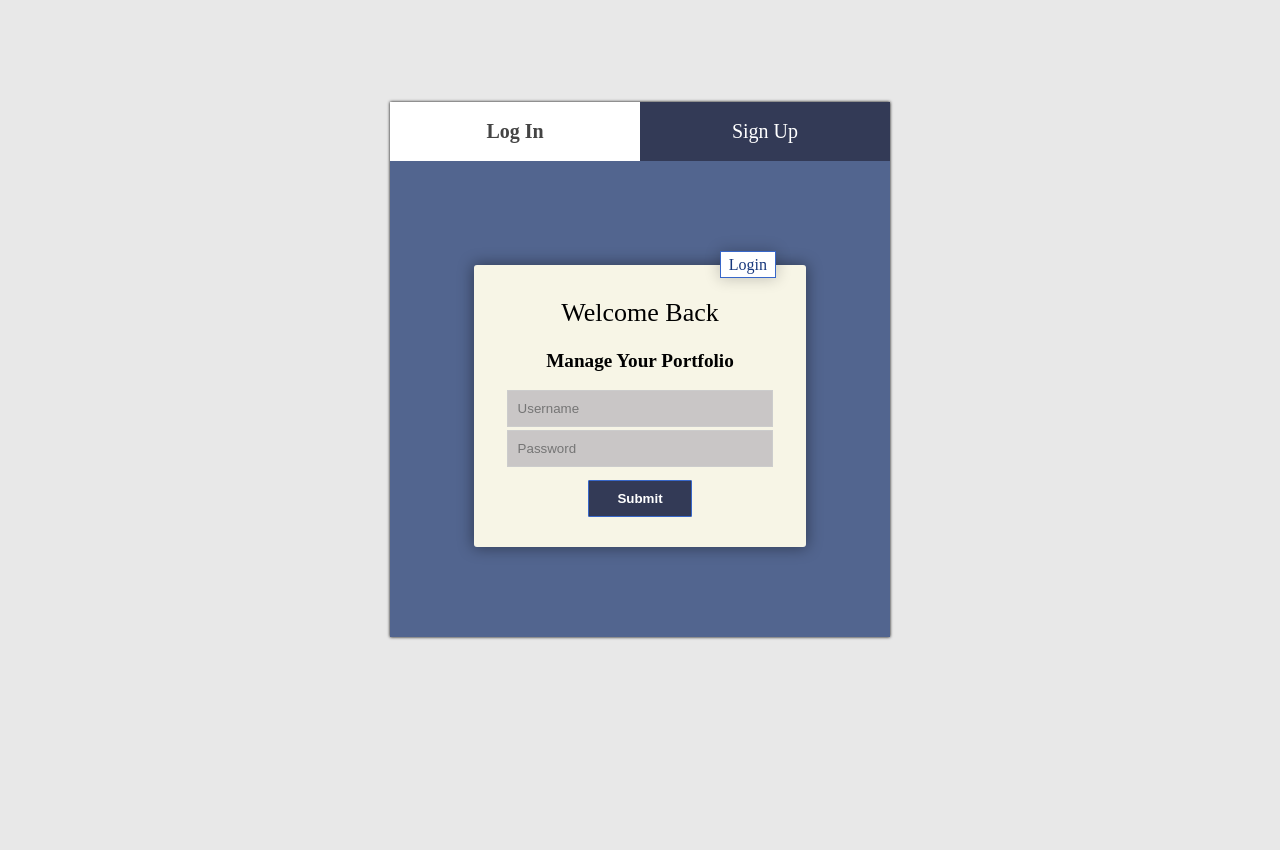
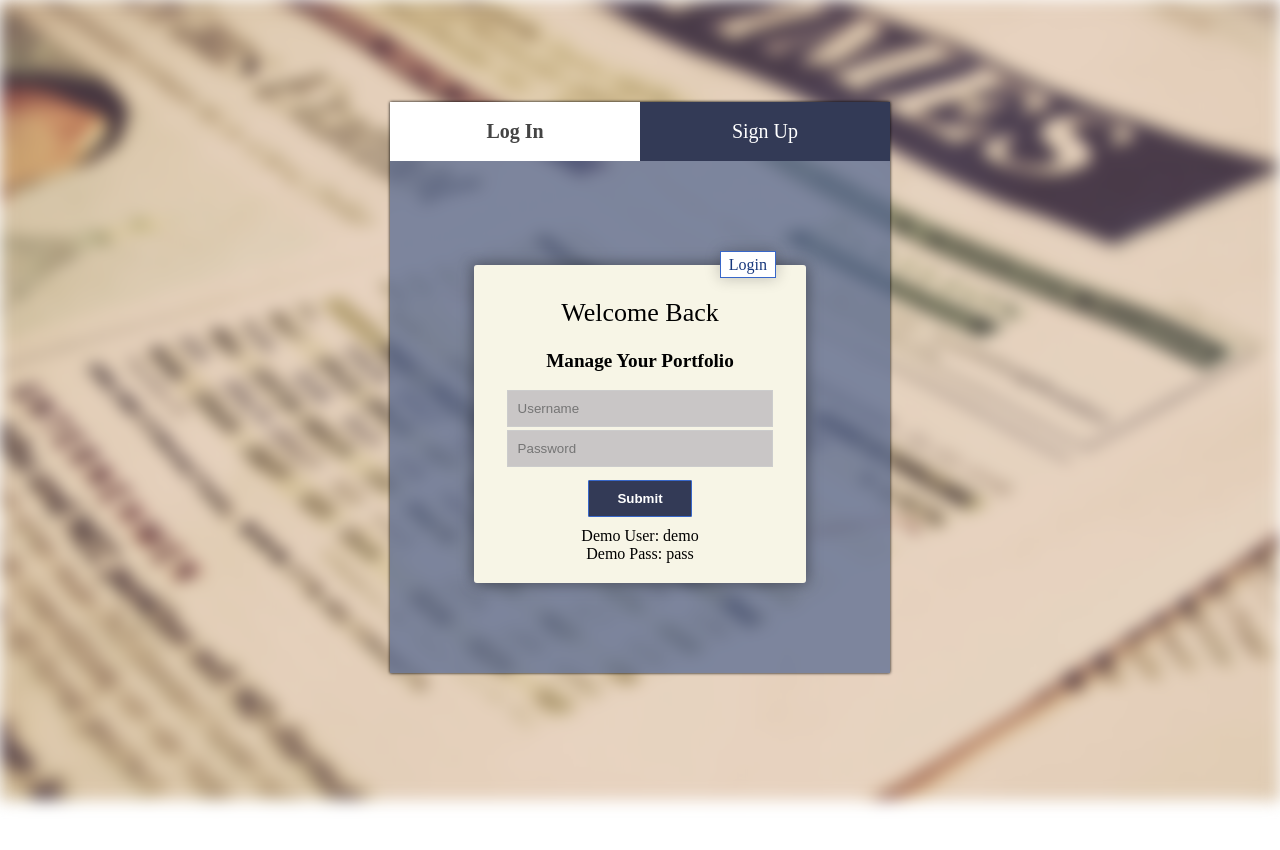
Before and after one commit to Brian-OCarroll/Micro-Manager-Final, a website: page public/index.html in a window 1280 px wide. Before the commit the page ends 800 px from the top, so only its background shows below. Drawn offline with nearby package versions, Linux system fonts and the light colour scheme.

Commit message:
added a background image

```diff
--- a/public/index.css
+++ b/public/index.css
@@ -6,13 +6,29 @@
 html {
   height: 100%;
 }
-
+.bg-image {
+  /* background: #e8e8e8; */
+  background-image: url(background.jpg);
+  filter: blur(8px);
+  -webkit-filter: blur(8px);
+  background-position: center;
+  background-repeat: no-repeat;
+  background-size: cover;
+  height:100%;
+  /* z-index:-1 */
+  position:fixed;
+  left: 0;
+  right: 0;
+  top:0;
+  z-index: -1;
+}
 body {
-  background: #e8e8e8;
+  height:100%
 }
 
 .forms {
-  background:#52658f;
+  background:#52658fb4;
+
   box-shadow: 0 0 3px #000;
   margin: 8% auto;
   max-width: 500px;
--- a/public/index.html
+++ b/public/index.html
@@ -12,6 +12,7 @@
 </head>
 
 <body>
+  <div class='bg-image'></div>
   <div class="forms">
     <ul class="tab-group">
       <li class="tab active">
@@ -47,7 +48,10 @@
           <input type="password" name="logpass" placeholder="Password" aria-label="Password"  />
           <button id="Login" type="submit">Submit</button>
         </div>
+        <p>Demo User: demo</p>
+        <p>Demo Pass: pass</p>
       </fieldset>
+
     </form>
   </div>
   <script src="./index.js"></script>
```
Also changed, not shown: public/background.jpg (added).
